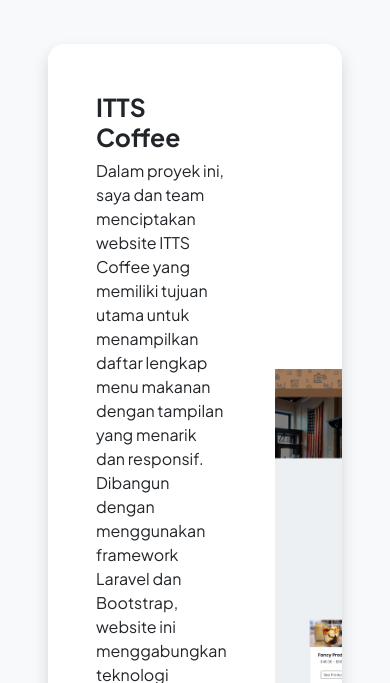
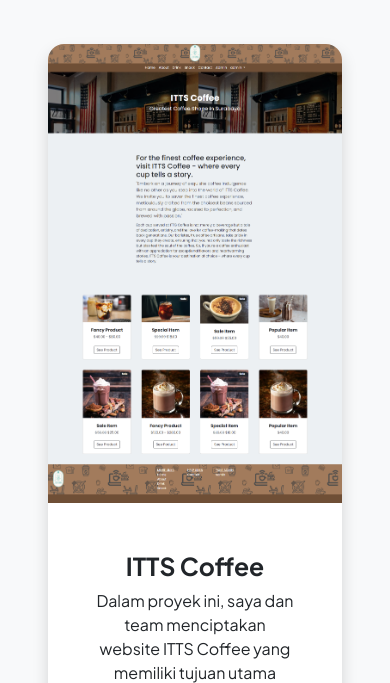
Before and after one commit to ariiprs/arieprasetyoPortfolio, a plain HTML site: page projects.html in a window 390 px wide. Shown: the part 161-844 px from the top of the page. Drawn offline with nearby package versions, Linux system fonts and the light colour scheme.

Commit message:
perbaikan responsif

```diff
--- a/projects.html
+++ b/projects.html
@@ -45,15 +45,17 @@
           <div class="row gx-5 justify-content-center">
             <div class="col-lg-11 col-xl-9 col-xxl-8">
               <!-- Project Card 1-->
+              <div class="col-sm-12">
                   <div class="card overflow-hidden shadow rounded-4 border-0 mb-5">
                     <div class="card-body p-0">
-                  <div class="d-flex align-items-center">
+                      <div class="d-flex flex-column-reverse flex-md-row align-items-center text-center text-md-start">
                         <div class="p-5">
                           <h2 class="fw-bolder">ITTS Coffee</h2>
                           <p>Dalam proyek ini, saya dan team menciptakan website ITTS Coffee yang memiliki tujuan utama untuk menampilkan daftar lengkap menu makanan dengan tampilan yang menarik dan responsif. Dibangun dengan menggunakan framework Laravel dan Bootstrap, website ini menggabungkan teknologi modern dengan desain yang atraktif. Lebih dari sekadar daftar menu, website ini juga memungkinkan pengunjung untuk memberikan masukan berharga terkait pelayanan atau menu yang ditawarkan</p>
                              <a class="btn btn-outline-dark btn-lg px-3 py-2 fs-6 fw-bolder" href="https://github.com/ariiprs/Project-ITTS_Coffee" target="_blank">Github Link</a>
                         </div>
-                    <img class="img-fluid" src="assets/projectone.png" alt="..." width="300" height="400" />
+                        <img class="img-fluid " src="assets/projectone.png" alt="..." width="300" height="400" />
+                      </div>
                     </div>
                   </div>
               </div>
```
Lines whose indentation alone changed are shown as unchanged.
